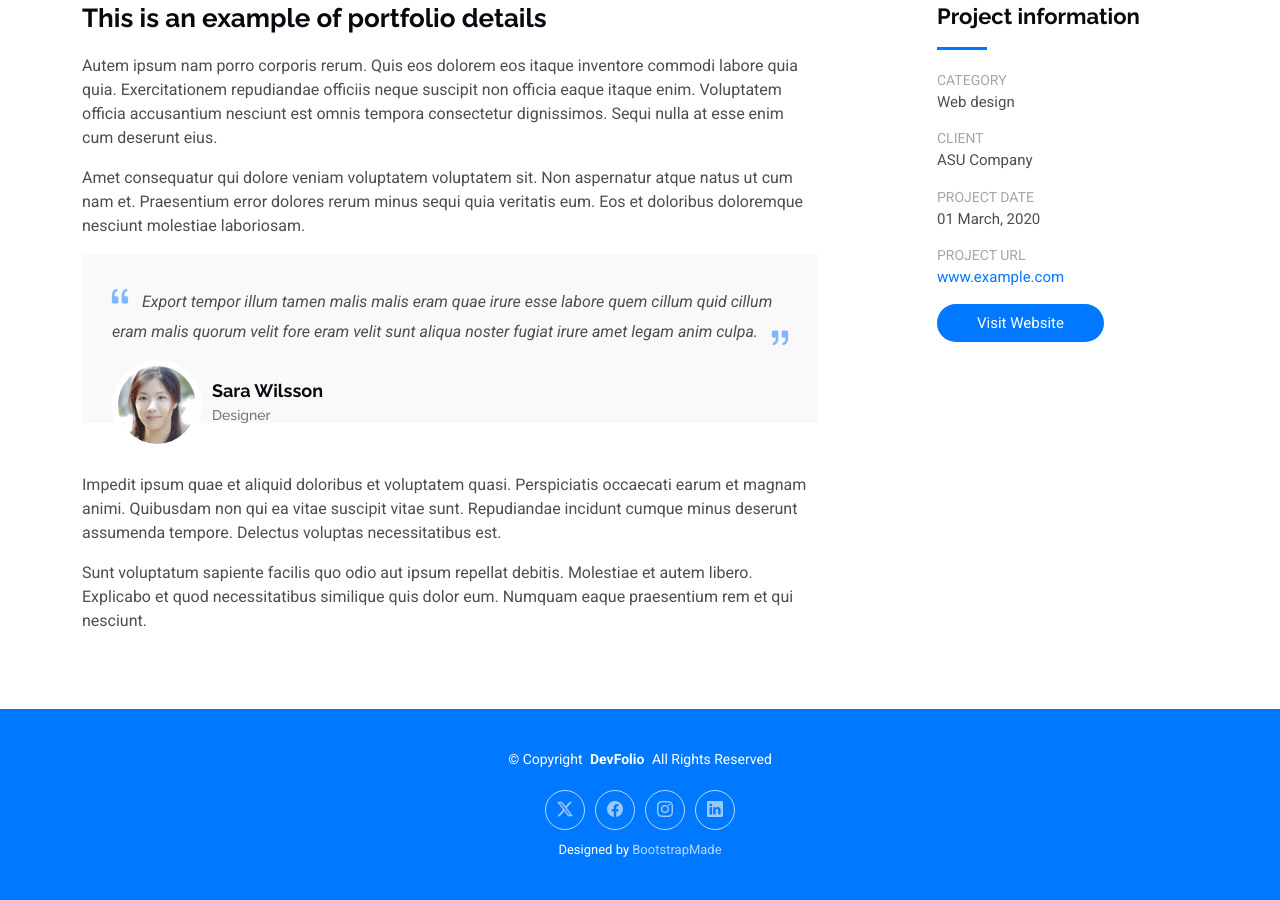
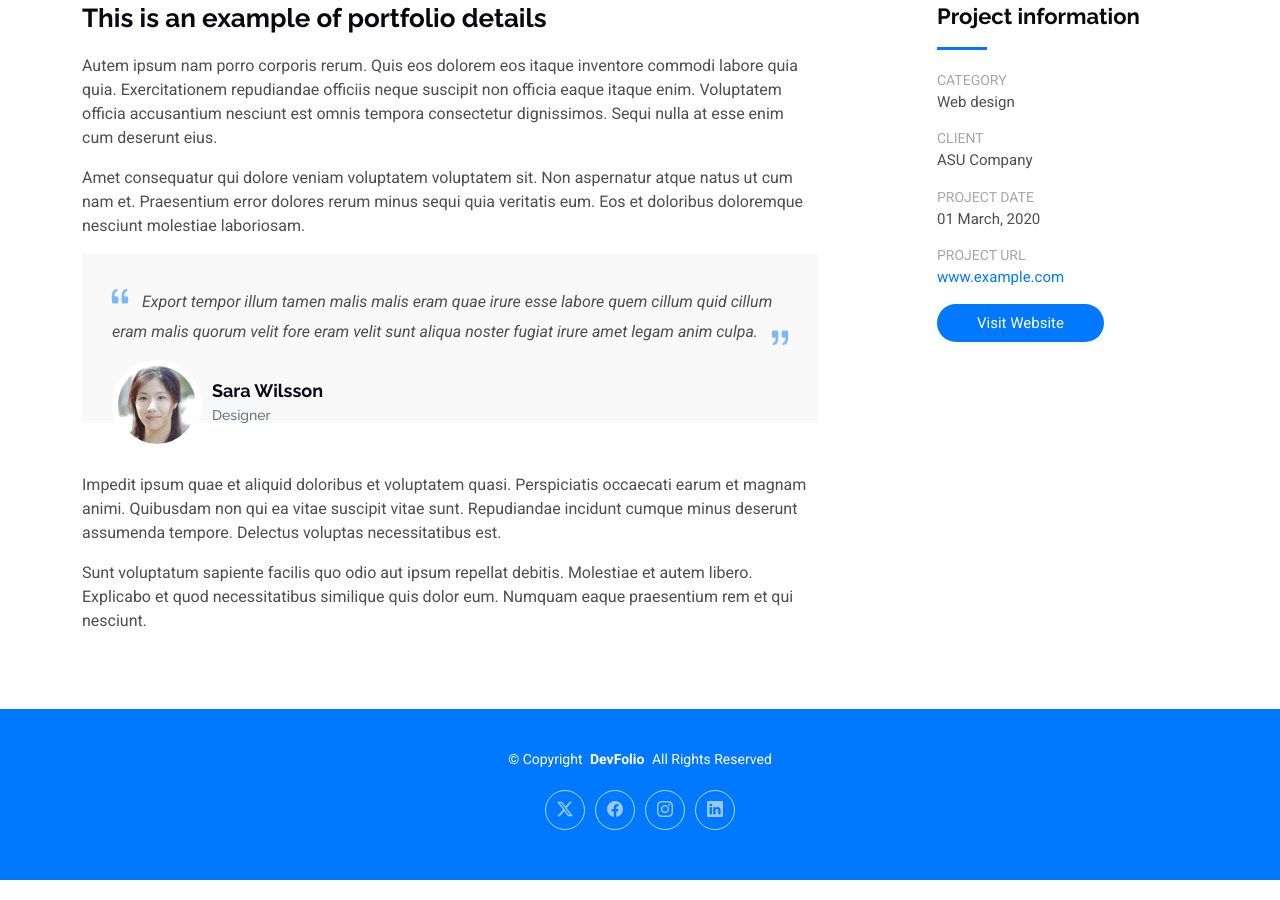
Before and after one commit to Khalid-Galal/khaled-portfolio, a plain HTML site: page portfolio-details.html in a window 1280 px wide. Shown: the part 1157-2057 px from the top of the page. Drawn offline with Linux system fonts and the light colour scheme.

Commit message:
Update portfolio-details.html

```diff
--- a/portfolio-details.html
+++ b/portfolio-details.html
@@ -27,13 +27,7 @@
   <!-- Main CSS File -->
   <link href="assets/css/main.css" rel="stylesheet">
 
-  <!-- =======================================================
-  * Template Name: DevFolio
-  * Template URL: https://bootstrapmade.com/devfolio-bootstrap-portfolio-html-template/
-  * Updated: Aug 07 2024 with Bootstrap v5.3.3
-  * Author: BootstrapMade.com
-  * License: https://bootstrapmade.com/license/
-  ======================================================== -->
+
 </head>
 
 <body class="portfolio-details-page">
@@ -212,11 +206,6 @@
         <a href=""><i class="bi bi-linkedin"></i></a>
       </div>
       <div class="credits">
-        <!-- All the links in the footer should remain intact. -->
-        <!-- You can delete the links only if you've purchased the pro version. -->
-        <!-- Licensing information: https://bootstrapmade.com/license/ -->
-        <!-- Purchase the pro version with working PHP/AJAX contact form: [buy-url] -->
-        Designed by <a href="https://bootstrapmade.com/">BootstrapMade</a>
       </div>
     </div>
 
```
